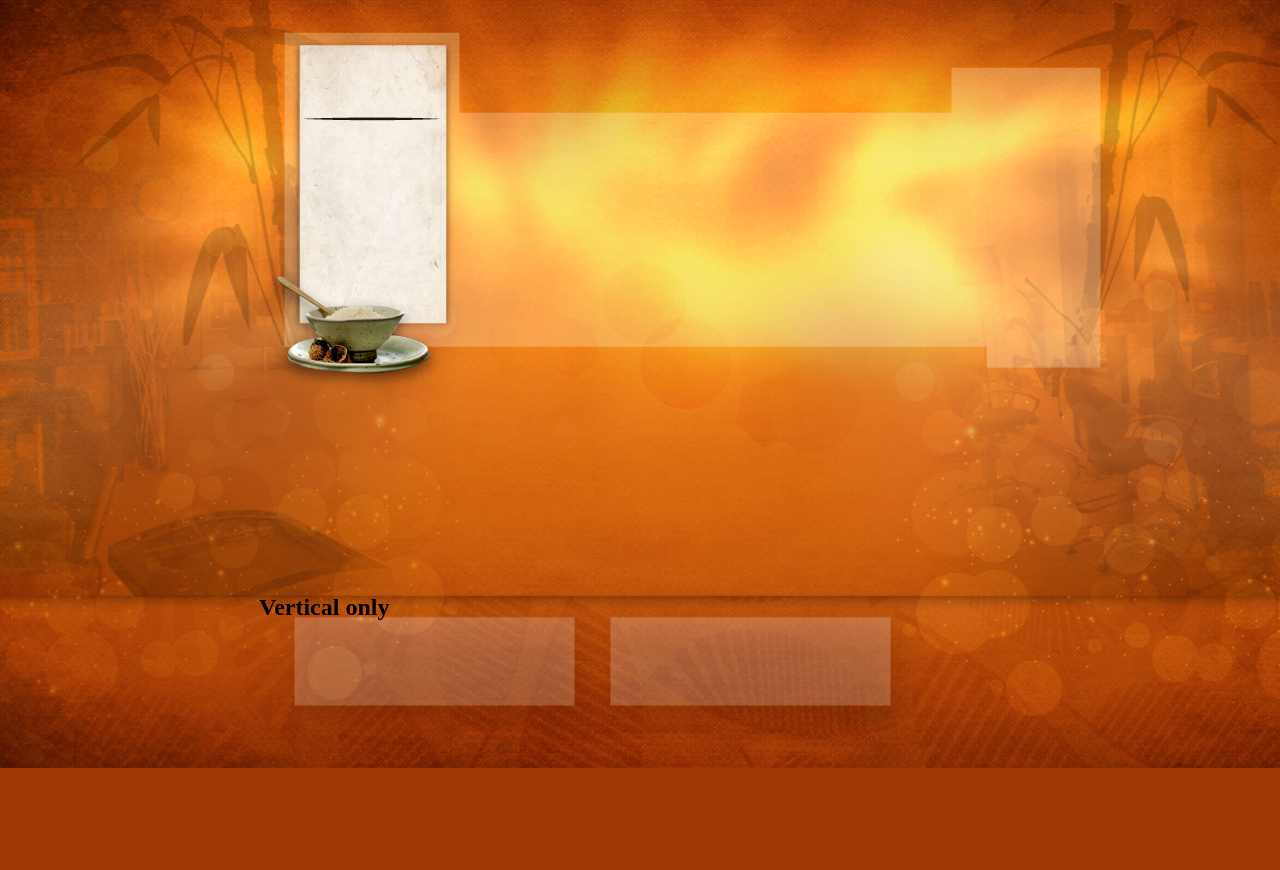
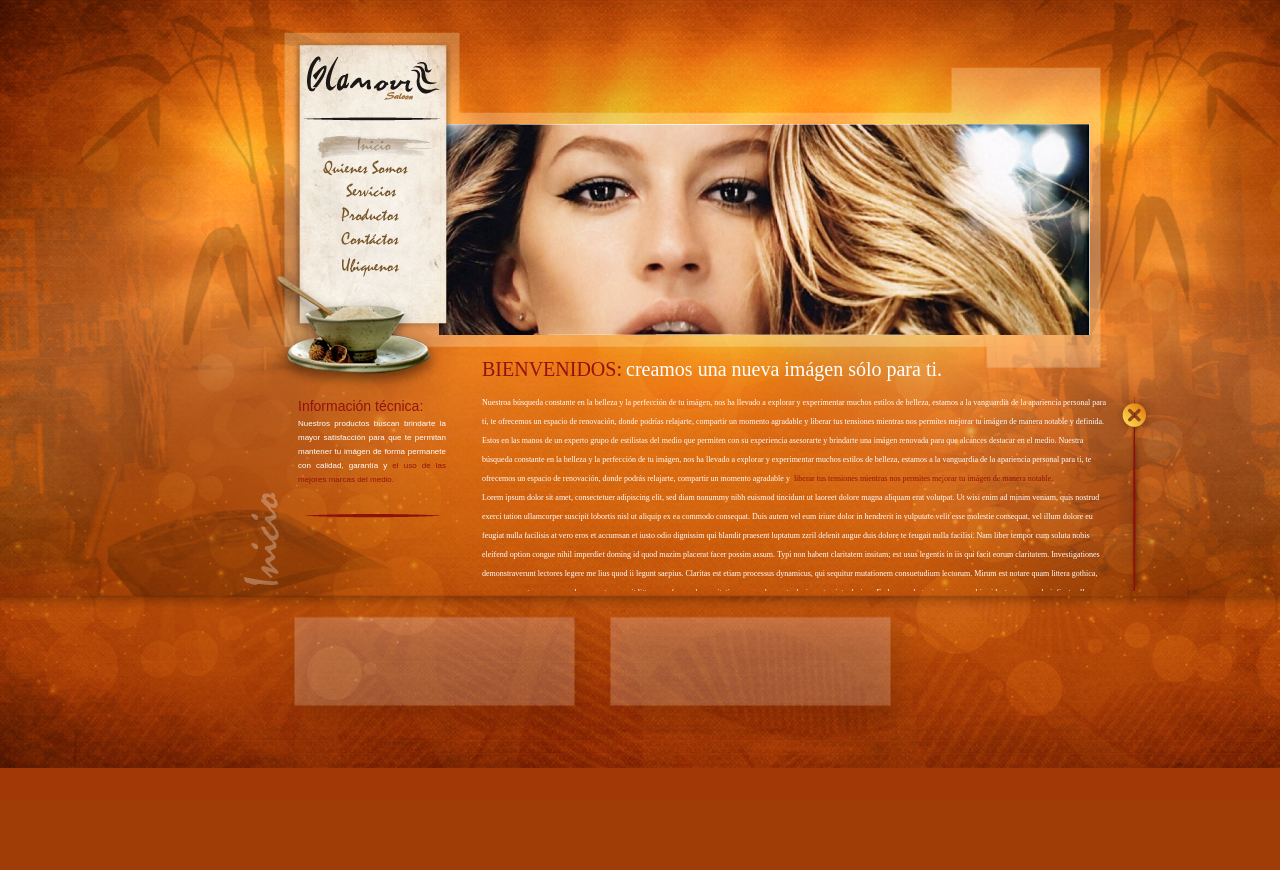
Before and after one commit to CollDev/glamour, a PHP site: page / in a window 1280 px wide; the page is wider, and only the part inside the window is pictured. After the commit the page ends 768 px from the top of that part, so only its background shows below. Run offline with PHP 8.4, Linux system fonts and the light colour scheme; some libraries are stand-ins or nearby versions.

Commit message:
menu, logo, banner, content, info, actual

```diff
--- a/css/sprites.css
+++ b/css/sprites.css
@@ -1,7 +1,3 @@
-.s-1, .s-1-active, .s-2, .s-2-active, .s-3, .s-3-active, .s-4, .s-4-active, .s-5, .s-5-active, .s-6, .s-6-active, .actual-contactos, .actual-inicio, .actual-productos, .actual-quienes-somos, .actual-servicios, .actual-ubiquenos, .contactos, .contact-us, .down-separator, .facebook, .favorites, .findus-down, .foot-over, .home, .inicio, .logo, .main-menu, .over-banner, .productos, .quienes-somos, .selected, .servicios, .slice, .slice-area, .twitter, .ubiquenos, .youtube{
-	background: url(../images/sprites.png) no-repeat;
-}
-
 .s-1{
 	background-position: 0 -695px ;
 	width: 13px;
--- a/css/styles.css
+++ b/css/styles.css
@@ -3,50 +3,221 @@
     padding: 0px;
 }
 #canvas {
+    /*background: url(../images/web-glamour-house.jpg) no-repeat #a23806;*/
+    background: url(../images/background.jpg) no-repeat #a23806;
+    height: 768px;
+    margin: 0 auto 0 auto;
+    text-align: left;
+    width: 1366px;
+    /*
     height: 100%;
     left: 244px;
     padding-left: 15px;
     position: absolute;
     top: 26px;
     width: 920px;
+    */
+}
+
+#main {
+    height: 562px;
+    position: relative;
+    width: 1129px;
+    padding: 26px 0 0 228px;
+}
+
+#left {
+    height: 100%;
+    float: left;
+    width: 234px;
 
 }
 
-#main {
-
-	height: 568px;
-	width: 100%;
-}
-
-#left {
-
-	height: 100%;
-	width: 214px;
-}
-
 #main-menu {
-
     background-position: 0 -255px ;
     width: 203px;
     height: 372px;
+    float: right;
+    position: relative;
+    z-index: 1;
+}
+
+#logo {
+    background-position: 0 0;
+    width: 133px;
+    height: 44px;
+    margin: 30px 0 35px 48px;
+}
+
+#options {
+    padding-left: 40px;
+}
+
+#options div div {
+    cursor: pointer;
+    background: url(../images/sprites.png) no-repeat;
+    background-position: 18px -52px ;
+    width: 132px;
+    height: 27px;
+    opacity:0.8;
+    filter:alpha(opacity=80); /* For IE8 and earlier */
+}
+
+#inicio {
+    background-position: 57px -196px ;
+    width: 102px;
+    height: 21px;
+}
+
+#quienes-somos {
+    background-position: 24px -141px ;
+    width: 109px;
+    height: 21px;
+    margin: 2px 0 0 0;
+}
+
+#servicios {
+    background-position: 47px -115px ;
+    width: 98px;
+    height: 21px;
+    margin: 2px 0 0 0;
+}
+
+#productos {
+    background-position: 42px -168px ;
+    width: 100px;
+    height: 21px;
+    margin: 3px 0 0 0;
+}
+
+#contactos {
+    background-position: 42px -222px ;
+    width: 100px;
+    height: 21px;
+    margin: 3px 0 0 0;
+}
+
+#ubiquenos {
+    background-position: 42px -86px ;
+    width: 100px;
+    height: 21px;
+    margin: 6px 0 0 0;
 }
 
 #actual {
-
-	height: 100px;
-	width: 58px;
+    position: absolute;
+    bottom: 0px;
+    margin-left: 8px;
+    float: left;
+    opacity:0.4;
+    filter:alpha(opacity=40); /* For IE8 and earlier */
 }
 
 #info {
+    font-family: sans-serif;
+    height: 112px;
+    width: 148px;
+    float: right;
+    text-align: justify;
+    padding-right: 16px;
+    margin-top: 4px;
+    line-height: 8px;
+}
 
-	height: 100px;
-	width: 58px;
+#down-separator {
+    float: right;
+    background-position: 0 -670px ;
+    width: 157px;
+    height: 4px;
+}
+
+#right {
+    height: 100%;
+    width: 700px;
+    float: left;
+}
+
+#top-head {
+    height: 98px;
+}
+
+#controls {
+    height: 100%;
+    width: 489px;
+    float: left;
+}
+
+#top-menu {
+    height: 100%;
+    width: 210px;
+    float: left;
+}
+
+#banner {
+    position: relative;
+    left: -23px;
+    height: 211px;
+    width: 651px;
+    z-index: 0;
+}
+
+#content-title {
+    margin: 23px 0 10px 20px;
 }
 
 #container {
+    height: 252px;
+    width: 700px;
+}
+
+#footer {
+    height: 175px;
+    width: 921px;
+    padding: 0 0 0 237px;
+}
+
+body {
+    background-color: #a23806;
+    text-align:center;
 
 }
 
-body {
-	background: url(../images/background.jpg) no-repeat #a23806;
+.sprite {
+    background: url(../images/sprites.png) no-repeat;
 }
+
+.banner {
+    background: url(../images/banner.jpg) no-repeat;
+}
+
+.ban-1 {
+    background-position: 0px 0px;
+}
+
+.red-micro {
+    color: #94130e;
+    font-size: 8px;
+    line-height: 14px;
+}
+
+.red-small {
+    color: #94130e;
+    font-size: 14px;
+    margin-bottom: 7px;
+}
+
+.white-micro {
+    color: #fff;
+    font-size: 8px;
+    line-height: 14px;
+}
+
+.red-big {
+    color: #94130e;
+    font-size: 20px;
+}
+
+.white-big {
+    color: #fff;
+    font-size: 20px;
+}
--- a/index.html
+++ b/index.html
@@ -9,8 +9,9 @@
         <style type="text/css" id="page-css">
             /* Styles specific to this particular page */
             .scroll-pane {
-				width: 100%;
-				height: 249px;
+                width: 676px;
+                height: 200px;
+                padding-left: 20px;
                 overflow: auto;
             }
         </style>
@@ -35,26 +36,46 @@
     	<div id="canvas">
             <div id="main">
                 <div id="left">
-	                <div id="main-menu" class="main-menu"></div>
-                	<div id="actual"></div>
-                    <div id="info"></div>
+                    <div id="main-menu" class="sprite">
+                        <div id="logo" class="sprite"></div>
+                        <div id="options">
+                            <div id="inicio" class="sprite"><div></div></div>
+                            <div id="quienes-somos" class="sprite"></div>
+                            <div id="servicios" class="sprite"></div>
+                            <div id="productos" class="sprite"></div>
+                            <div id="contactos" class="sprite"></div>
+                            <div id="ubiquenos" class="sprite"></div>
+                        </div>
+                    </div>
+                    <div id="actual" class="sprite actual-inicio"></div>
+                    <div id="info">
+                        <div class="red-small">Información técnica:</div>
+                        <span class="white-micro">Nuestros productos buscan brindarte la mayor satisfacción para que te permitan mantener tu imágen de forma permanete con calidad, garantía y </span><span class="red-micro">el uso de las mejores marcas del medio.</span>
+                    </div>
+                    <div id="down-separator" class="sprite"></div>
                 </div>
                 <div id="right">
+                    <div id="top-head">
                         <div id="controls"></div>
                         <div id="top-menu"></div>
+                    </div>
+                    <div id="banner" class="banner ban-1"></div>
                     <div id="container">
-                        <h2>Vertical only</h2>
+                        <div id="content-title"><span class="red-big">BIENVENIDOS:</span> <span class="white-big">creamos una nueva imágen sólo para ti.</span></div>
                         <div class="scroll-pane">
-
+                            <p><span class="white-micro">Nuestroa búsqueda constante en la belleza y la perfección de tu imágen, nos ha llevado a explorar y experimentar muchos estilos de belleza, estamos a la vanguardia de la apariencia personal para ti, te ofrecemos un espacio de renovación, donde podrías relajarte, compartir un momento agradable y liberar tus tensiones mientras nos permites mejorar tu imágen de manera notable y definida. Estos en las manos de un experto grupo de estilistas del medio que permiten con su experiencia asesorarte y brindarte una imágen renovada para que alcances destacar en el medio. Nuestra búsqueda constante en la belleza y la perfección de tu imágen, nos ha llevado a explorar y experimentar muchos estilos de belleza, estamos a la vanguardia de la apariencia personal para ti, te ofrecemos un espacio de renovación, donde podrás relajarte, compartir un momento agradable y</span> <span class="red-micro">liberar tus tensiones mientras nos permites mejorar tu imágen de manera notable.</span></p>
+                            <p><span class="white-micro">Lorem ipsum dolor sit amet, consectetuer adipiscing elit, sed diam nonummy nibh euismod tincidunt ut laoreet dolore magna aliquam erat volutpat. Ut wisi enim ad minim veniam, quis nostrud exerci tation ullamcorper suscipit lobortis nisl ut aliquip ex ea commodo consequat. Duis autem vel eum iriure dolor in hendrerit in vulputate velit esse molestie consequat, vel illum dolore eu feugiat nulla facilisis at vero eros et accumsan et iusto odio dignissim qui blandit praesent luptatum zzril delenit augue duis dolore te feugait nulla facilisi. Nam liber tempor cum soluta nobis eleifend option congue nihil imperdiet doming id quod mazim placerat facer possim assum. Typi non habent claritatem insitam; est usus legentis in iis qui facit eorum claritatem. Investigationes demonstraverunt lectores legere me lius quod ii legunt saepius. Claritas est etiam processus dynamicus, qui sequitur mutationem consuetudium lectorum. Mirum est notare quam littera gothica, quam nunc putamus parum claram, anteposuerit litterarum formas humanitatis per seacula quarta decima et quinta decima. Eodem modo typi, qui nunc nobis videntur parum clari, fiant sollemnes in futurum.</span></p>
+                            <p><span class="white-micro">Lorem ipsum dolor sit amet, consectetuer adipiscing elit, sed diam nonummy nibh euismod tincidunt ut laoreet dolore magna aliquam erat volutpat. Ut wisi enim ad minim veniam, quis nostrud exerci tation ullamcorper suscipit lobortis nisl ut aliquip ex ea commodo consequat. Duis autem vel eum iriure dolor in hendrerit in vulputate velit esse molestie consequat, vel illum dolore eu feugiat nulla facilisis at vero eros et accumsan et iusto odio dignissim qui blandit praesent luptatum zzril delenit augue duis dolore te feugait nulla facilisi. Nam liber tempor cum soluta nobis eleifend option congue nihil imperdiet doming id quod mazim placerat facer possim assum. Typi non habent claritatem insitam; est usus legentis in iis qui facit eorum claritatem. Investigationes demonstraverunt lectores legere me lius quod ii legunt saepius. Claritas est etiam processus dynamicus, qui sequitur mutationem consuetudium lectorum. Mirum est notare quam littera gothica, quam nunc putamus parum claram, anteposuerit litterarum formas humanitatis per seacula quarta decima et quinta decima. Eodem modo typi, qui nunc nobis videntur parum clari, fiant sollemnes in futurum.</span></p>
+                            <p><span class="white-micro">Lorem ipsum dolor sit amet, consectetuer adipiscing elit, sed diam nonummy nibh euismod tincidunt ut laoreet dolore magna aliquam erat volutpat. Ut wisi enim ad minim veniam, quis nostrud exerci tation ullamcorper suscipit lobortis nisl ut aliquip ex ea commodo consequat. Duis autem vel eum iriure dolor in hendrerit in vulputate velit esse molestie consequat, vel illum dolore eu feugiat nulla facilisis at vero eros et accumsan et iusto odio dignissim qui blandit praesent luptatum zzril delenit augue duis dolore te feugait nulla facilisi. Nam liber tempor cum soluta nobis eleifend option congue nihil imperdiet doming id quod mazim placerat facer possim assum. Typi non habent claritatem insitam; est usus legentis in iis qui facit eorum claritatem. Investigationes demonstraverunt lectores legere me lius quod ii legunt saepius. Claritas est etiam processus dynamicus, qui sequitur mutationem consuetudium lectorum. Mirum est notare quam littera gothica, quam nunc putamus parum claram, anteposuerit litterarum formas humanitatis per seacula quarta decima et quinta decima. Eodem modo typi, qui nunc nobis videntur parum clari, fiant sollemnes in futurum.</span></p>
                         </div>
                     </div>
                 </div>
             </div>
-            <footer>
+            <div id="footer">
             	<div id="left-foot"></div>
                 <div id="mid-foot"></div>
                 <div id="right-foot"></div>
-            </footer>
+            </div>
         </div>
     </body>
 </html>
```
Also changed, not shown: other parts of css/sprites.css (+0 -54 lines), nbproject/project.xml (added, +9 -0 lines), 2 other files. Lines whose indentation alone changed are shown as unchanged.
